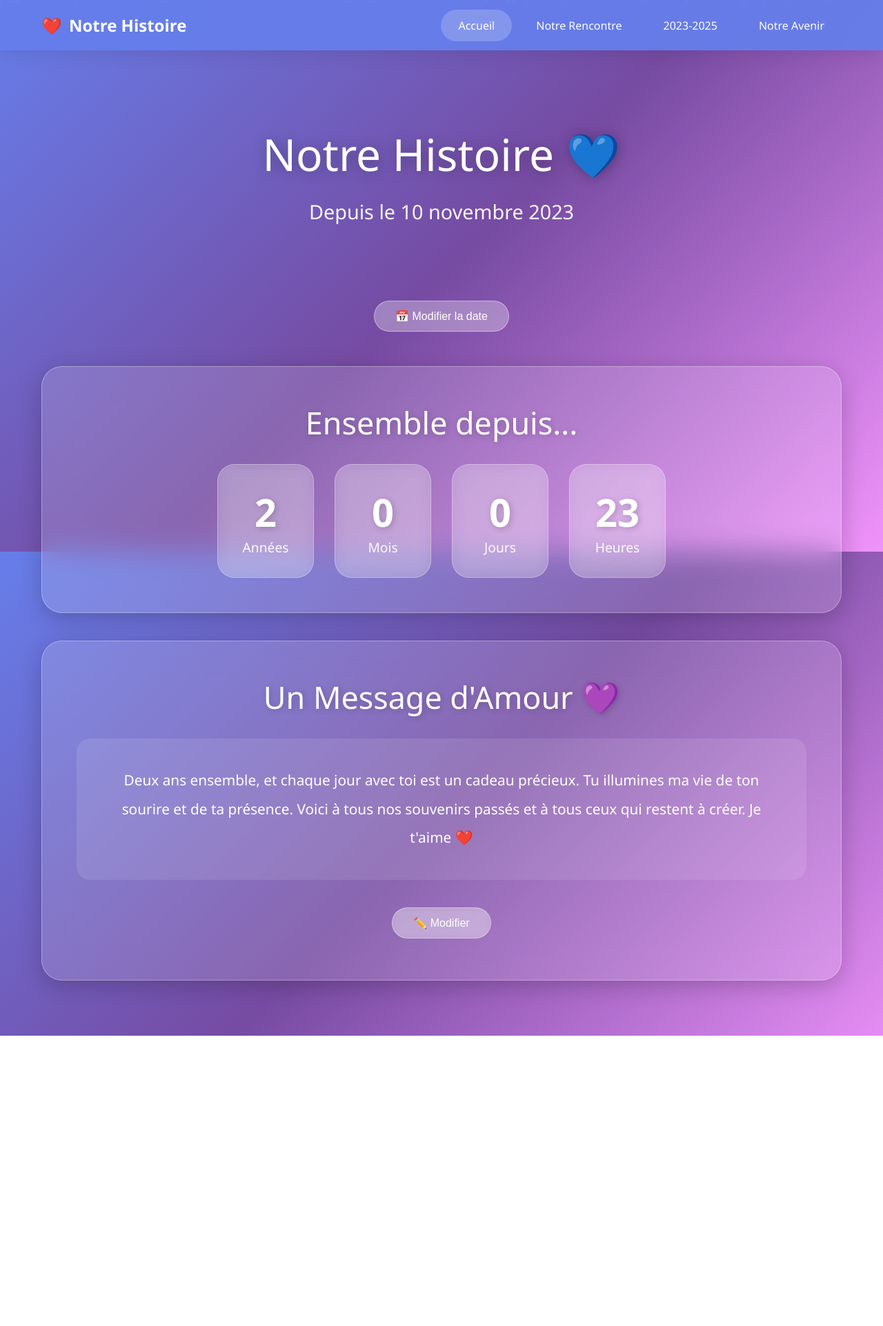
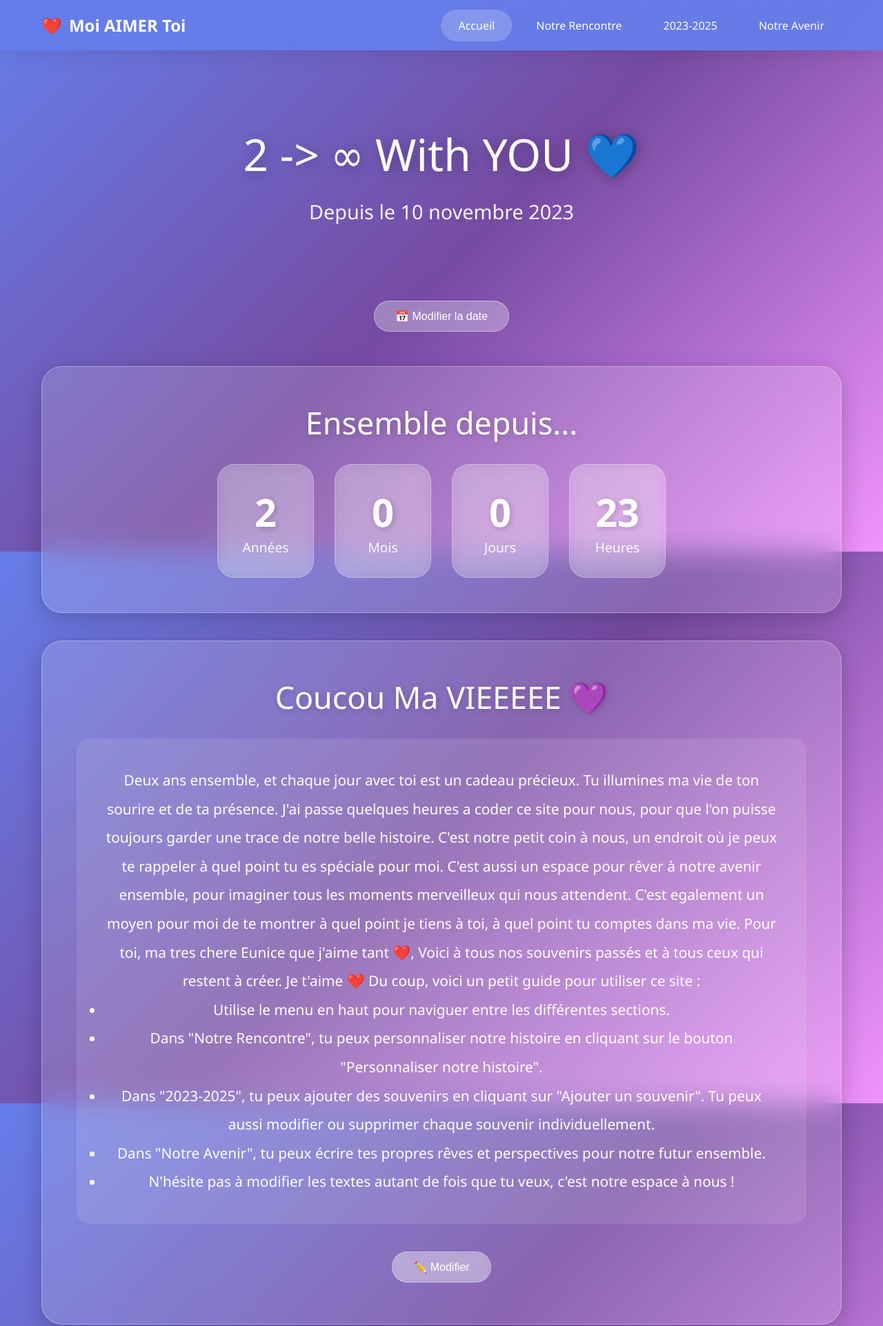
Before and after one commit to mloick/Moi-AIMER-Toi, a plain HTML site: page index.html in a window 1280 px wide. Shown: the top 1923 px of the page at 69% size. Before the commit the page ends 1502 px from the top, so only its background shows below. Drawn offline with Linux system fonts and the light colour scheme.

Commit message:
last changes

```diff
--- a/index.html
+++ b/index.html
@@ -3,7 +3,7 @@
 <head>
     <meta charset="UTF-8">
     <meta name="viewport" content="width=device-width, initial-scale=1.0">
-    <title>Notre Histoire ❤️</title>
+    <title>Moi AIMER Toi ❤️</title>
     <style>
         /* [Le même CSS que précédemment - je le garde identique] */
         * { margin: 0; padding: 0; box-sizing: border-box; }
@@ -116,7 +116,7 @@
     <div class="nav-container">
         <div class="logo">
             <span class="heart">❤️</span>
-            <span>Notre Histoire</span>
+            <span>Moi AIMER Toi</span>
         </div>
         <button class="mobile-menu-btn" onclick="toggleMenu()">☰</button>
         <ul class="nav-links" id="navLinks">
@@ -149,7 +149,7 @@
     <!-- PAGE ACCUEIL -->
     <div id="accueil" class="page active">
         <div class="hero">
-            <h1>Notre Histoire <span class="heart">💙</span></h1>
+            <h1>2 -> ∞ With YOU <span class="heart">💙</span></h1>
             <p>Depuis le <span id="startDateDisplay">10 novembre 2023</span></p>
         </div>
         <div class="text-center">
@@ -177,12 +177,24 @@
             </div>
         </div>
         <div class="section">
-            <h2>Un Message d'Amour 💜</h2>
+            <h2>Coucou Ma VIEEEEE 💜</h2>
             <div class="intro-content" id="homeMessageDisplay">
                 Deux ans ensemble, et chaque jour avec toi est un cadeau précieux.
                 Tu illumines ma vie de ton sourire et de ta présence.
+                J'ai passe quelques heures a coder ce site pour nous, pour que l'on puisse toujours garder une trace de notre belle histoire.
+                C'est notre petit coin à nous, un endroit où je peux te rappeler à quel point tu es spéciale pour moi.
+                C'est aussi un espace pour rêver à notre avenir ensemble, pour imaginer tous les moments merveilleux qui nous attendent.
+                C'est egalement un moyen pour moi de te montrer à quel point je tiens à toi, à quel point tu comptes dans ma vie.
+                Pour toi, ma tres chere Eunice que j'aime tant ❤️,
                 Voici à tous nos souvenirs passés et à tous ceux qui restent à créer.
                 Je t'aime ❤️
+                Du coup, voici un petit guide pour utiliser ce site :
+                <ul>
+                    <li>Utilise le menu en haut pour naviguer entre les différentes sections.</li>
+                    <li>Dans "Notre Rencontre", tu peux personnaliser notre histoire en cliquant sur le bouton "Personnaliser notre histoire".</li>
+                    <li>Dans "2023-2025", tu peux ajouter des souvenirs en cliquant sur "Ajouter un souvenir". Tu peux aussi modifier ou supprimer chaque souvenir individuellement.</li>
+                    <li>Dans "Notre Avenir", tu peux écrire tes propres rêves et perspectives pour notre futur ensemble.</li>
+                    <li>N'hésite pas à modifier les textes autant de fois que tu veux, c'est notre espace à nous !</li>
             </div>
             <div class="text-center">
                 <button class="edit-btn" onclick="editHomeMessage()">✏️ Modifier</button>
@@ -202,9 +214,10 @@
         <div class="section">
             <h2>Notre Rencontre 💫</h2>
             <div class="intro-content" id="introDisplay">
-                C'était un jour comme les autres, jusqu'à ce que nos regards se croisent...
-                [Ajoutez ici l'histoire de votre rencontre : où, quand, comment, vos premières impressions...]
-                Et depuis ce jour magique, notre histoire a commencé à s'écrire.
+                Tu sais, quand je repense à notre histoire, j’me dis que le destin a vraiment bien fait les choses. On s’est connus quand j’étais en première, t’étais juste en face de moi en classe, sur le banc de devant. On se parlait à peine, juste quelques mots de temps en temps, sans vraiment se connaître. Franchement, jamais j’aurais imaginé qu’un jour, six ans plus tard, on fêterait nos deux ans de relation. À ce moment-là, on n’était même pas amis, juste des camarades, rien de plus.
+Et puis un jour, en suivant Jordy, j’suis allé chez toi. Ce jour-là, sans le savoir, tout a commencé à changer. On a commencé à se parler un peu plus, à rigoler, à se comprendre. Un an après mon bac, on est devenus vraiment proches, de vrais amis. Et c’est là que j’ai commencé à ressentir quelque chose pour toi, un truc différent, sincère. Mais toi, à ce moment-là, tu me voyais juste comme ton ami, et j’respectais ça. On a continué nos vies chacun de notre côté, sans se douter que le destin préparait la suite.
+Puis est arrivé ce mois d’octobre 2023… le plus dur de ma vie. J’suis tombé gravement malade, j’ai dû me faire opérer du cœur. C’était une période hyper compliquée, mais t’étais là. À chaque instant. T’as jamais lâché, tu m’as soutenu, t’as pris soin de moi. Et c’est là que t’as réalisé que tu voulais pas me perdre. Le 10 novembre 2023, nos chemins se sont enfin rejoints pour de vrai.
+Depuis ce jour-là, c’est juste le bonheur. Deux années pleines d’amour, de rires, de complicité. Les deux plus belles années de ma vie. Tu m’as prouvé que certaines histoires prennent du temps à commencer, mais quand elles démarrent enfin, elles deviennent tout simplement inoubliables. ❤️
             </div>
             <div class="text-center">
                 <button class="edit-btn" onclick="editIntro()">✏️ Personnaliser notre histoire</button>
@@ -242,10 +255,9 @@
             <div class="perspective-box">
                 <h3>Mes Rêves Pour Nous 💙</h3>
                 <div class="perspective-content" id="perspective1Display">
-                    Je rêve de tous les voyages que nous ferons ensemble, des maisons que nous construirons, des rires que nous partagerons...
-                    [Partagez vos espoirs, vos projets, vos rêves pour votre avenir à deux...]
+                    Aujourd’hui, quand je pense à nous, j’imagine tout ce qu’on peut construire ensemble. Je rêve qu’on continue à se soutenir dans tous nos projets, à se faire rire même dans les moments difficiles, à vivre des aventures qu’on n’osait même pas imaginer avant. Je veux qu’on grandisse côte à côte, qu’on se pousse l’un l’autre à devenir la meilleure version de nous-mêmes, sans jamais perdre cette complicité qui nous rend uniques. Je nous imagine dans quelques années, créant notre petit monde, plein de souvenirs, de voyages, de rires et d’amour, unis face à tout ce que la vie nous réserve. Et peu importe les obstacles, je sais qu’avec toi à mes côtés, tout devient possible. ❤️
                 </div>
-                <div class="signature">- Avec tout mon amour 💙</div>
+                <div class="signature">- Avec tout mon amour 💙 DADDY</div>
                 <div class="text-center">
                     <button class="edit-btn" onclick="editPerspective(1)">✏️ Personnaliser</button>
                 </div>
```
